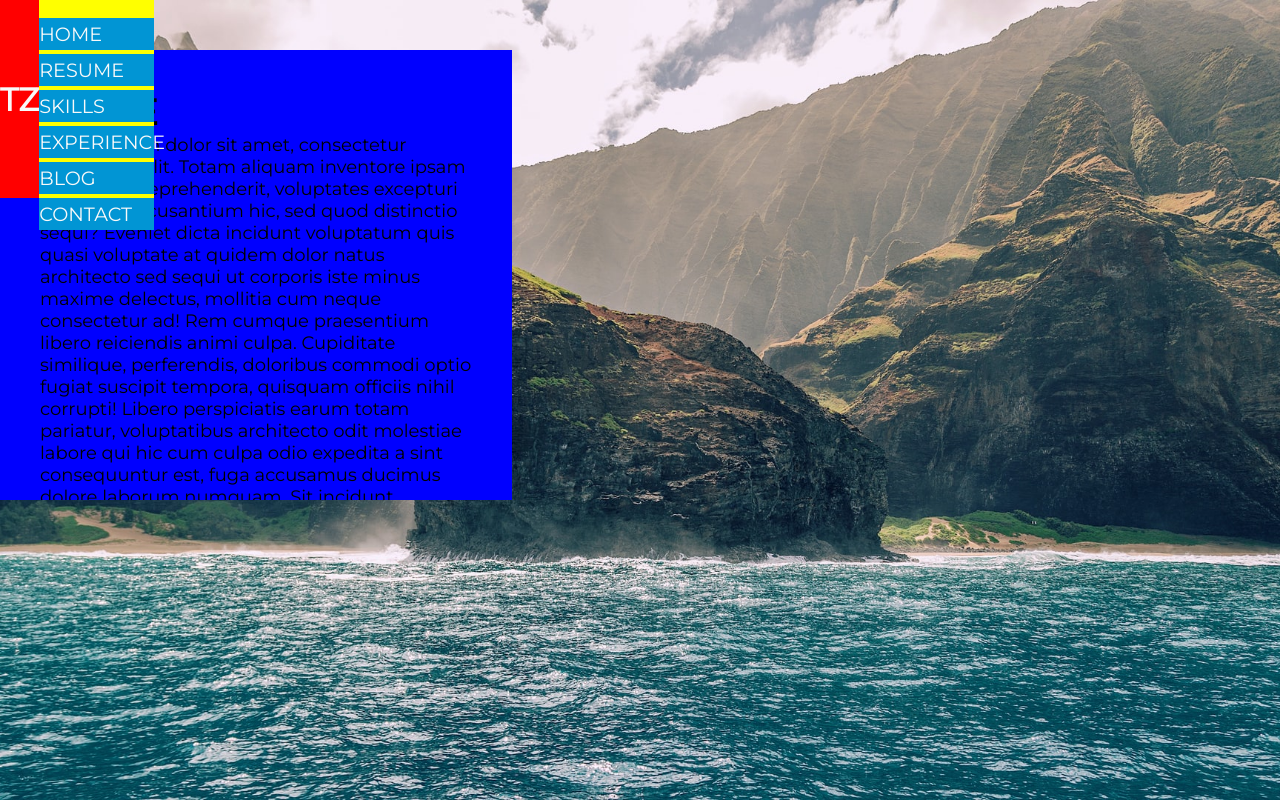
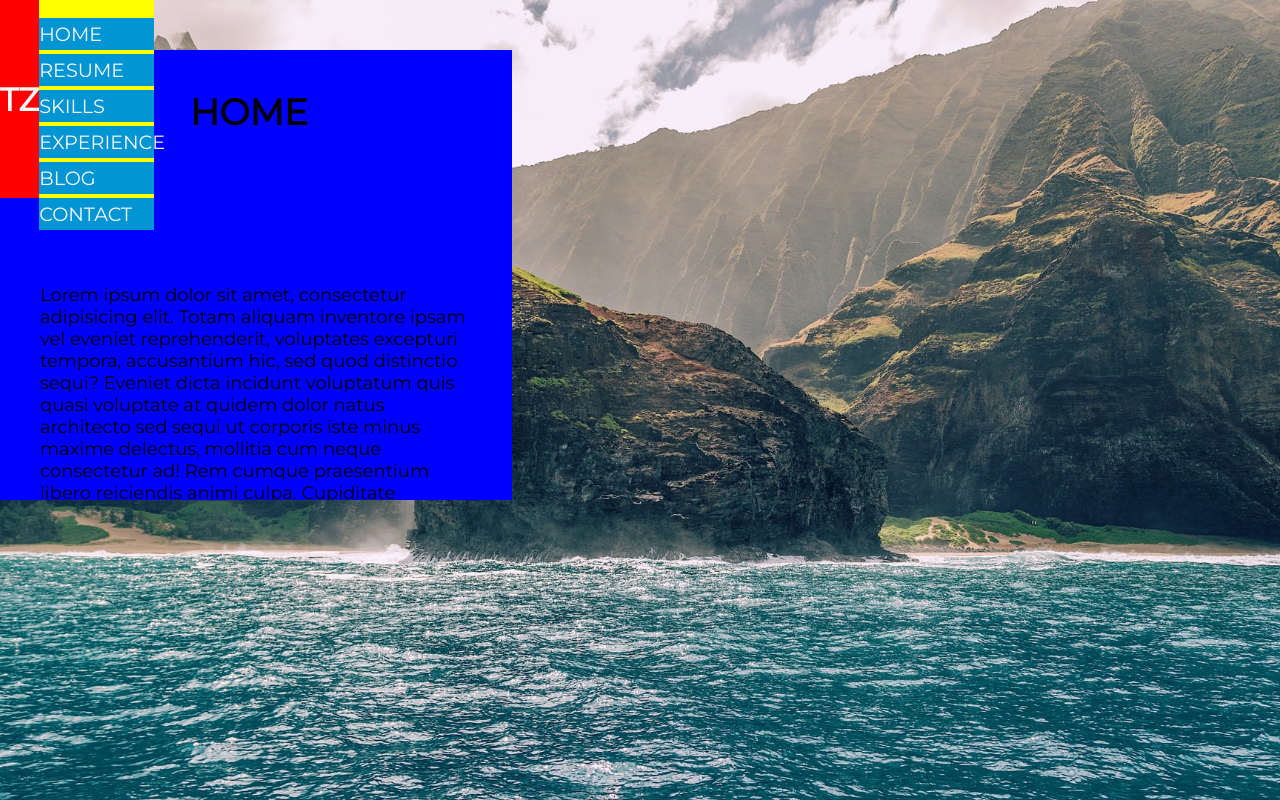
Before and after one commit to tzada8/troy-zada, a React (Create React App) app: page / in a window 1280 px wide. Built offline with nearby package versions, Linux system fonts and the light colour scheme.

Commit message:
temp padding added for visuality

```diff
--- a/src/components/cards/Cards.css
+++ b/src/components/cards/Cards.css
@@ -10,9 +10,9 @@
 }
 
 .card-title {
-   font-family: var(--FONT_HEADINGS);
+   padding-left: 150px;
 }
 
 .card-content {
-   font-family: var(--FONT_CONTENT);
+   padding-top: 150px;
 }
```
